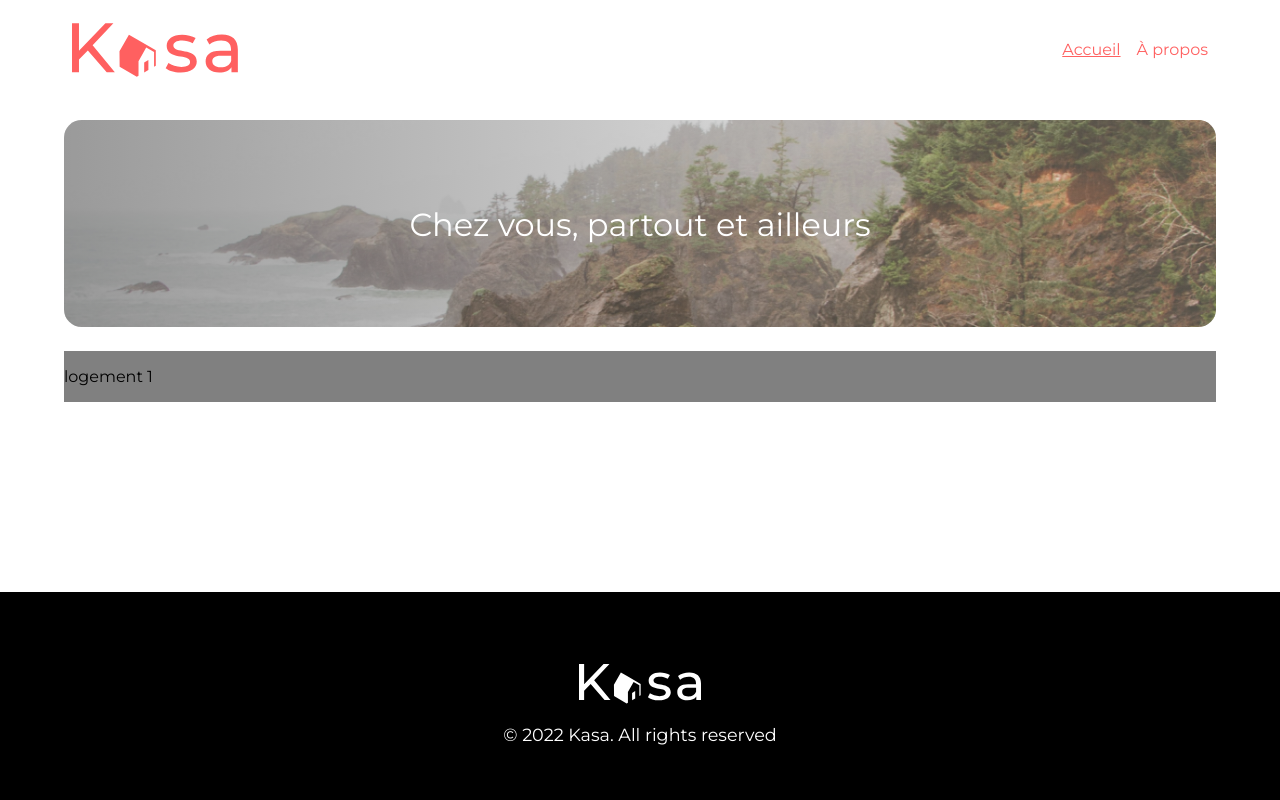
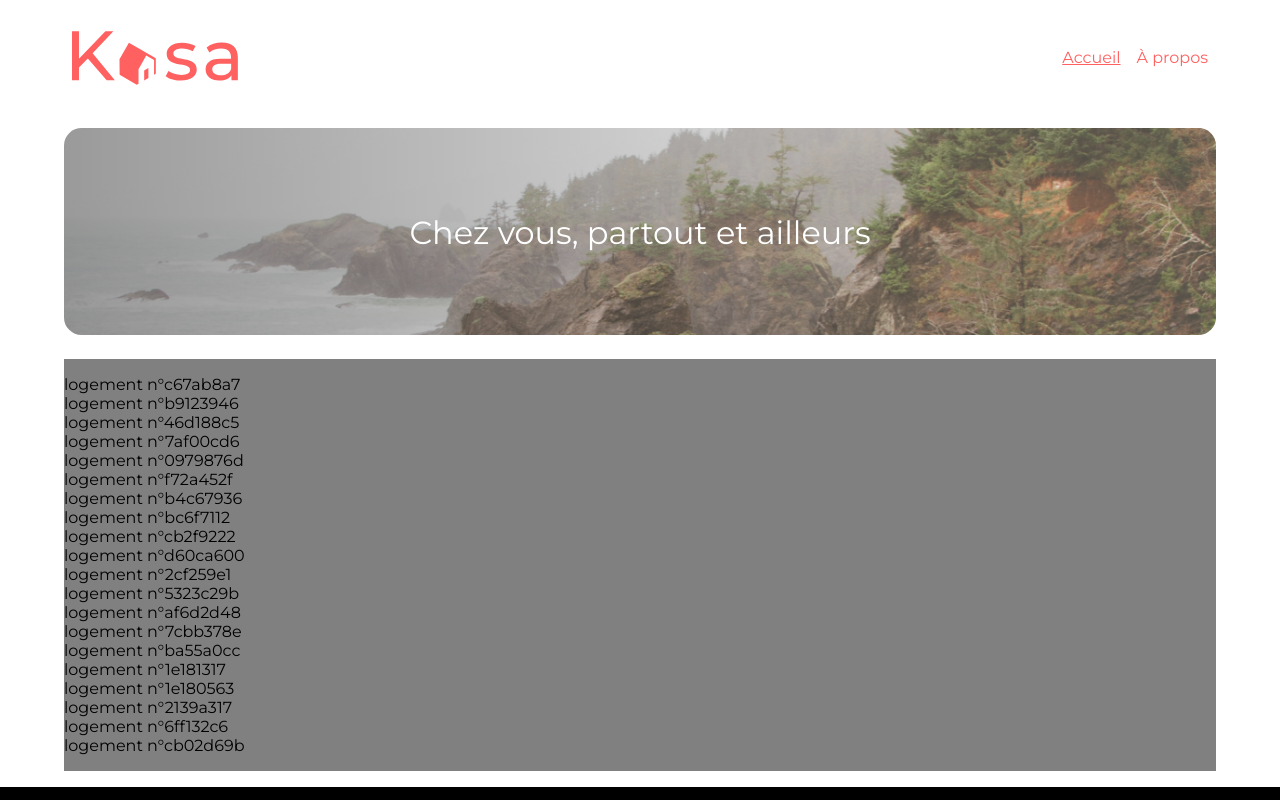
Before and after one commit to ebz8/ElodieBoinZanchi_11_250122, a React (Create React App) app in the folder my-app/: page / in a window 1280 px wide. Shown: the top 800 px of the page. Built offline with nearby package versions, Linux system fonts and the light colour scheme.

Commit message:
import json data

```diff
--- a/my-app/src/App.js
+++ b/my-app/src/App.js
@@ -1,11 +1,8 @@
 import './App.scss'
 import {Routes, Route} from "react-router-dom"
 
-// données
-import { housingData } from '../src/data/logements'
-
 // fonts
-import './fonts/fonts.scss'
+import '../src/assets/fonts/fonts.scss'
 
 // components
 import Home from './components/Home/Home'
@@ -20,12 +17,14 @@ function App() {
   return (
       <div className="App">
       <Header />
+      <main>
         <Routes>
           <Route path="/" element={<Home />}/>
           <Route path="/logement/:id" element={<Housing />}/>
           <Route path="/about" element={<About />}/>
           <Route path="/404" element={<Error404 />}/>
         </Routes>
+      </main>
       <Footer />
       </div>
   );
--- a/my-app/src/App.scss
+++ b/my-app/src/App.scss
@@ -1,11 +1,17 @@
 // style de base de l'app Kasa
+
+// comment gérer les variables et mixins ?
 $bgColor: hsl(0, 0%, 100%);
 $mainColor: hsl(0, 100%, 69%);
+// $marginBase: .5rem 4rem 0rem;
 
 body {
   background-color: $bgColor;
-  margin: .5rem 4rem 0rem;
   font-family: Montserrat;
+}
+
+main {
+  margin: 1rem 4rem;
 }
 
 a {
--- a/my-app/src/components/Footer/Footer.scss
+++ b/my-app/src/components/Footer/Footer.scss
@@ -1,14 +1,14 @@
 .footer {
-    position: absolute;
+    // position: absolute;
+    bottom: 0;
+    right: 0;
+    left: 0;
     display: flex;
     flex-direction: column;
     justify-content: center;
     align-items: center;
     text-align: center;
     height: 13rem;
-    bottom: 0;
-    right: 0;
-    left: 0;
     color: white;
     background-color: black;
     font-size: 1.1rem;
--- a/my-app/src/components/Gallery/Gallery.js
+++ b/my-app/src/components/Gallery/Gallery.js
@@ -1,14 +1,24 @@
-import React from 'react';
+import React from 'react'
 
 import './Gallery.scss'
-
+// remplacer par un fetch ? est-ce la bonne façon de récup. données json ?
+import { housingData } from '../../assets/data/logements'
+import Housing from '../Housing/Housing'
 
 export default function Gallery() {
+
+    // function createItem(item) {
+    //     return (
+    //     <li>{item.id}</li>
+    //     )
+    // }
+
   return (
         <div className='gallery'>
             <ul>
-            {/* data.map -> créer un li avec id */}
-                <li>logement 1</li>
+                {housingData.map((housing) => {
+                   return <li key={housing.id}>logement n°{housing.id}</li>
+                })}
             </ul>
         </div>
     );
--- a/my-app/src/components/Header/Header.scss
+++ b/my-app/src/components/Header/Header.scss
@@ -3,6 +3,7 @@
 .header {
     display: flex;
     justify-content: space-between;
+    margin: 1rem 4rem;
 
     .logo {
         width: 13vw;
```
Also changed, not shown: my-app/src/assets/data/logements.js (renamed from my-app/src/data/logements.js), my-app/src/assets/fonts/fonts.scss (renamed from my-app/src/fonts/fonts.scss). Lines whose indentation alone changed are shown as unchanged.
